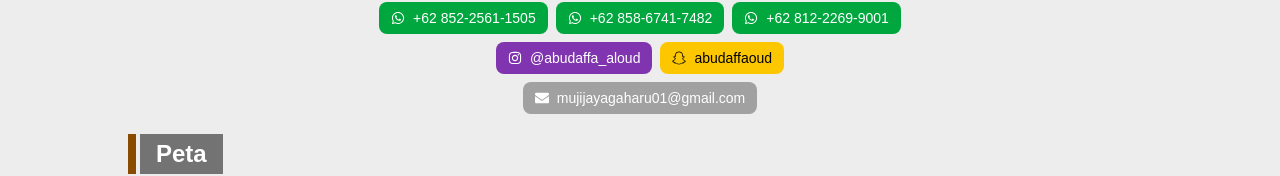
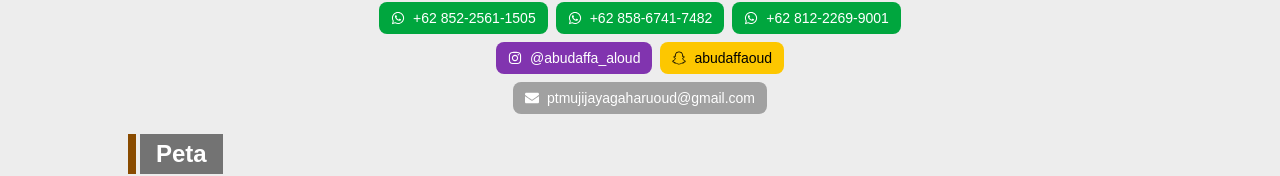
Before and after one commit to muhislah/mjg, a Next.js app: page /contact-us in a window 1280 px wide. Shown: the part 386-562 px from the top of the page. Built offline with nearby package versions, Linux system fonts and the light colour scheme; no server answers; a web font is replaced by a local one.

Commit message:
change email

```diff
--- a/src/pages/contact-us/index.tsx
+++ b/src/pages/contact-us/index.tsx
@@ -11,7 +11,7 @@ import { FaSnapchat } from 'react-icons/fa6';
 const ContactPage = () => {
     const { lang, locale } = useLanguage()
     const handleSendEmail = (text: string = '') => {
-        const toEmail = 'mujijayagaharu01@gmail.com';
+        const toEmail = 'ptmujijayagaharuoud@gmail.com';
         const subject = 'Parthership in Bussiness';
         const body = text ? text : ''
 
@@ -85,7 +85,7 @@ const ContactPage = () => {
                                 onClick={() => handleSendEmail()}
                             >
                                 <FaEnvelope />
-                                mujijayagaharu01@gmail.com
+                                ptmujijayagaharuoud@gmail.com
                             </button>
                         </div>
                     </div>
```
